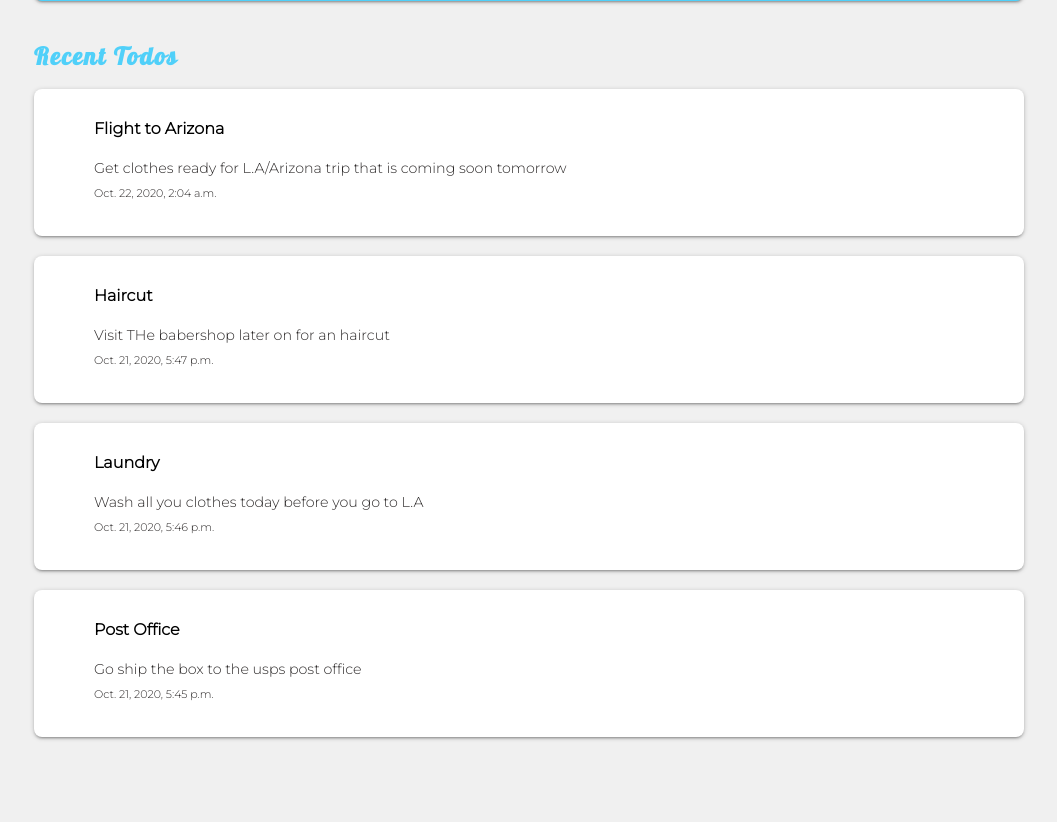
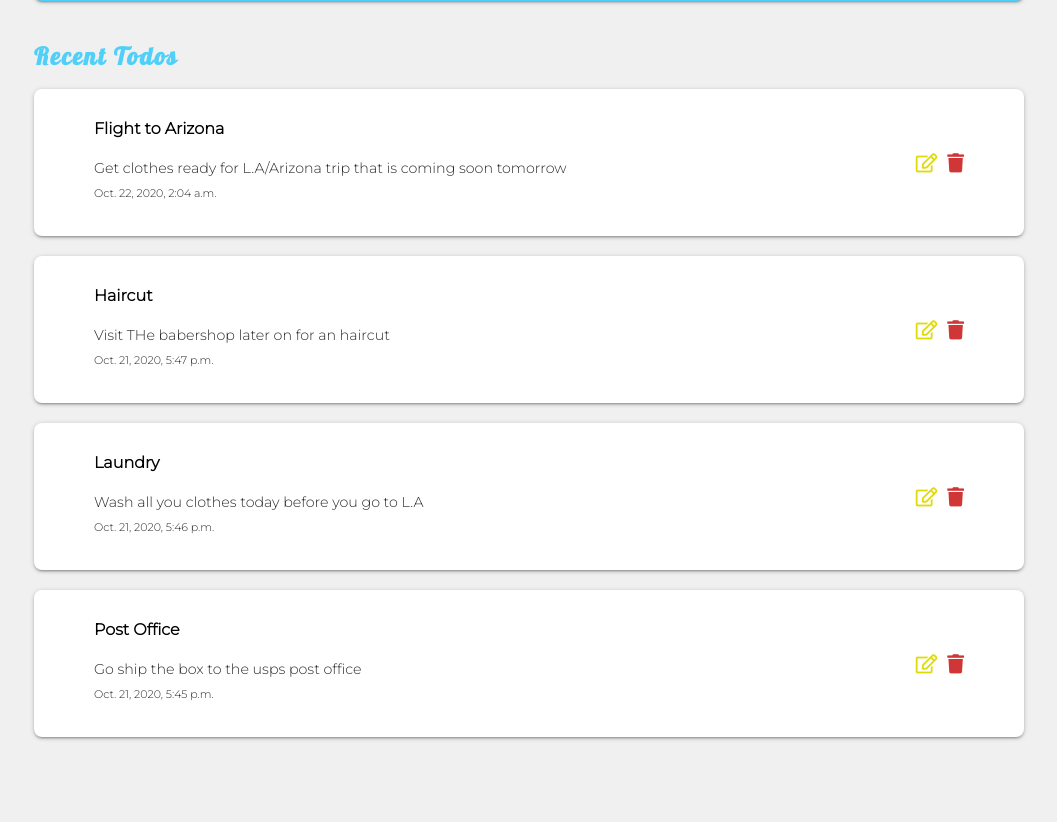
Before and after one commit to andralandrizzy/todos, a Django app: page / in a window 1280 px wide. Shown: the part 549-1371 px from the top of the page, without its empty margins (111-1168 px from the left). Run offline with Django 3.2, Linux system fonts and the light colour scheme; data comes from the database, SQL or seed files in the repository; some libraries are stand-ins or nearby versions.

Commit message:
added delete and update button

```diff
--- a/myTodos/static/css/style.css
+++ b/myTodos/static/css/style.css
@@ -97,6 +97,15 @@ body .container .content-wrap {
 }
 
 body .container .content-wrap .post-display {
+  display: -webkit-box;
+  display: -ms-flexbox;
+  display: flex;
+  -webkit-box-pack: justify;
+      -ms-flex-pack: justify;
+          justify-content: space-between;
+  -webkit-box-align: center;
+      -ms-flex-align: center;
+          align-items: center;
   margin-bottom: 20px;
   background-color: #ffffff;
   padding: 30px 60px;
@@ -117,4 +126,32 @@ body .container .content-wrap .post-display p {
 body .container .content-wrap .post-display .date {
   font-size: 0.689rem;
 }
+
+body .container .content-wrap .post-display .info-content {
+  -webkit-box-flex: 4;
+      -ms-flex: 4;
+          flex: 4;
+}
+
+body .container .content-wrap .post-display .info-link {
+  margin-left: 15px;
+  -webkit-box-flex: 1;
+      -ms-flex: 1;
+          flex: 1;
+  text-align: end;
+  font-size: 1.2rem;
+}
+
+body .container .content-wrap .post-display .info-link .edit {
+  color: #dfdb08;
+}
+
+body .container .content-wrap .post-display .info-link .delete {
+  color: #d13636;
+  margin-left: 5px;
+}
+
+body .container .content-wrap .post-display .info-link .edit:hover, body .container .content-wrap .post-display .info-link .delete:hover {
+  color: #252525;
+}
 /*# sourceMappingURL=style.css.map */
--- a/myTodos/static/css/style.scss
+++ b/myTodos/static/css/style.scss
@@ -6,6 +6,7 @@ $bg:  #f0f0f0;
 $milk: #ffffff;
 $danger: #d13636;
 $gray: #2c2929;
+$edit: #dfdb08;
 
 *{
     margin: 0;
@@ -82,6 +83,9 @@ body {
             margin-top: 40px;
 
             .post-display {
+                display: flex;
+                justify-content: space-between;
+                align-items: center;
                 margin-bottom: 20px;
                 background-color: $milk;
                 padding: 30px 60px;
@@ -97,6 +101,25 @@ body {
                 .date{
                     font-size: 0.689rem;
                 }
+                .info-content {
+                    flex: 4;
+                }
+                .info-link {
+                    margin-left: 15px;;
+                    flex: 1;
+                    text-align: end;
+                    font-size: 1.2rem;
+                    .edit{
+                        color: $edit;
+                    }
+                    .delete{
+                        color: $danger;
+                        margin-left: 5px;
+                    }
+                    .edit:hover, .delete:hover{
+                        color: #252525;
+                    }
+                }
             }
         }
     }
--- a/templates/base.html
+++ b/templates/base.html
@@ -5,6 +5,7 @@
     <meta charset="UTF-8">
     <meta name="viewport" content="width=device-width, initial-scale=1.0">
     <title>Just another todo list app create with Django</title>
+    <link rel="stylesheet" href="https://cdnjs.cloudflare.com/ajax/libs/font-awesome/5.13.0/css/all.min.css">
     <link rel="stylesheet" href="{% static 'css/style.css' %}">
 </head>
 <body>
@@ -16,6 +17,7 @@
         {% block content %}
         {% endblock %}
     </div>
+    <script src="https://cdnjs.cloudflare.com/ajax/libs/font-awesome/5.15.1/js/fontawesome.min.js"></script>
     <script src=" {% static 'js/main.js' %}"></script>
 </body>
 </html>
--- a/templates/post/tasks.html
+++ b/templates/post/tasks.html
@@ -26,9 +26,15 @@
     {% if tasks %}
     {% for task in tasks %}
         <div class="post-display">
-            <h2>{{task.title}}</h2>
-            <p>{{task.description}}</p>
-            <p class="date">{{task.created}}</p>
+            <div class="info-content">
+                <h2>{{task.title}}</h2>
+                <p>{{task.description}}</p>
+                <p class="date">{{task.created}}</p>
+            </div>
+                <div class="info-link">
+                <a class="edit" href="#"><i class="far fa-edit"></i></a>
+                <a class="delete" href="#"><i class="fas fa-trash"></i></a>
+            </div>
         </div>
     {% endfor %}
     {% endif %}
```
Also changed, not shown: 1 other file.
